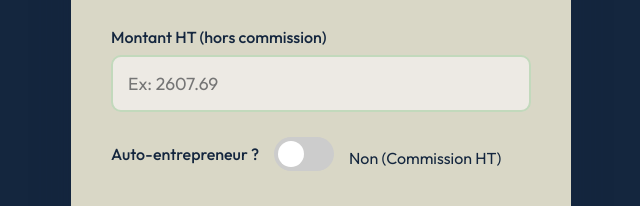
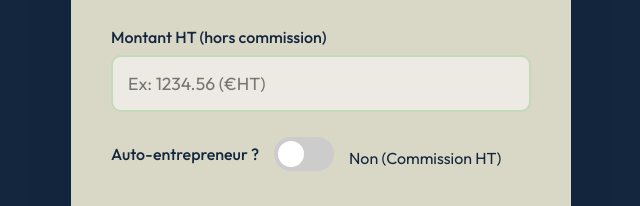
Before and after one commit to Raphael-Plateo/plateo-comm-calculateur, a plain HTML site: page index.html in a window 1280 px wide. Shown: the part 143-349 px from the top of the page, 319-959 px from the left. Drawn offline with Linux system fonts and the light colour scheme.

Commit message:
Update index.html

```diff
--- a/index.html
+++ b/index.html
@@ -211,7 +211,7 @@
 
         <div class="input-group">
             <label for="montant">Montant HT (hors commission)</label>
-            <input type="number" id="montant" placeholder="Ex: 2607.69" step="0.01" min="0">
+            <input type="number" id="montant" placeholder="Ex: 1234.56 (€HT)" step="0.01" min="0">
         </div>
 
         <div class="toggle-group">
```
